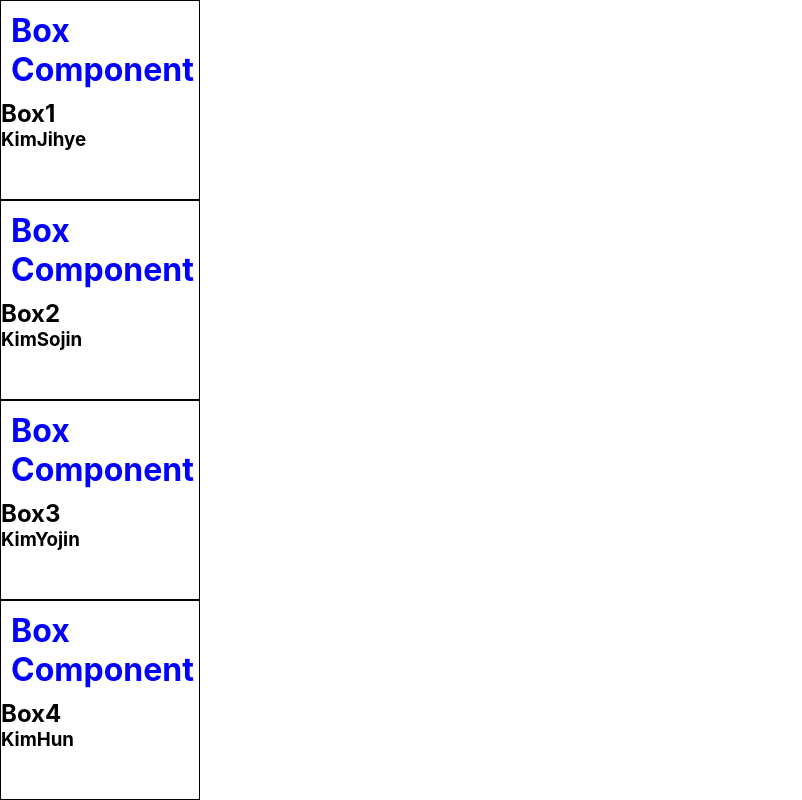
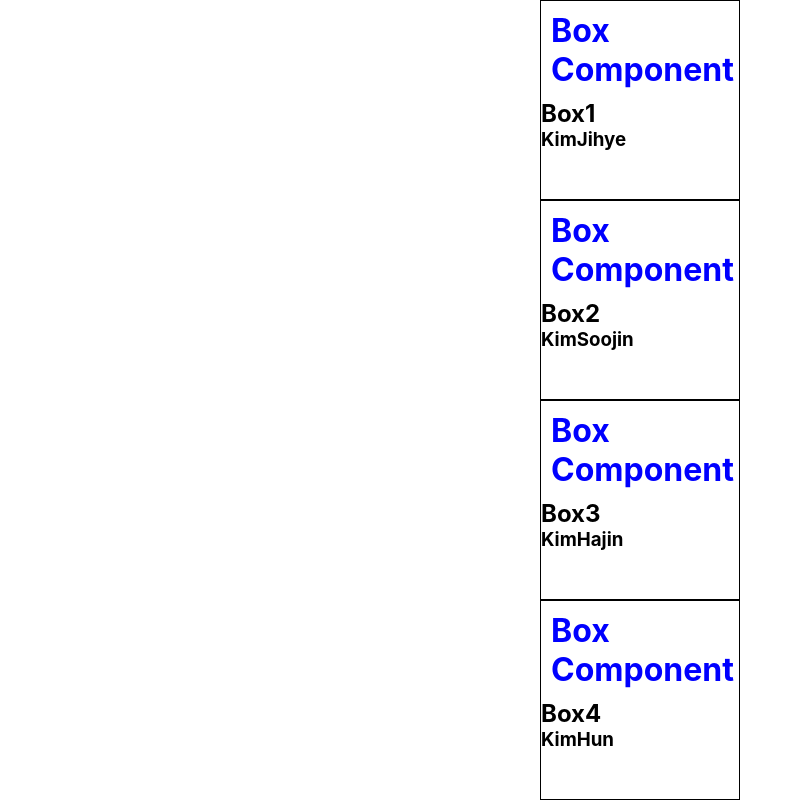
Before and after one commit to Bonobono1222/20230302_st, a React (Create React App) app in the folder react230302/: page / in a window 1280 px wide. Shown: the whole page, without its empty margins (0-802 px from the left). Built offline with nearby package versions, Linux system fonts and the light colour scheme.

Commit message:
✨ 230306 리액트 오후수업

```diff
--- a/react230302/src/App.js
+++ b/react230302/src/App.js
@@ -35,17 +35,33 @@ function App() {
     setCount(count + 1)
     console.log("num", num, "state", count);
   }
+  let num1 = [1,2,3,4];
+  let name1  = ['KimJihye','KimSoojin','KimHajin','KimHun'];
 
   // console.log 두 개 찍히는 이유는?
   // App.js에 작성한 내용은 index.js를 거쳐서 'root'라는 아이디 값이 div에 그려진다.
   // StrictMode => 리액트로 개발할 때, 잠재적인 문제가 있는지 검사해주는 모드(스스로 문제점을 찾아주는건 아니다)
   // index.js => index.html파일과 App.js파일을 연결 해주는 역활
+
   return (
     <div className='App'>
-     <Box num="1" name="KimJihye"></Box>
-     <Box num="2" name="KimSojin"></Box>
-     <Box num="3" name="KimYojin"></Box>
-     <Box num="4" name="KimHun"></Box>
+     {/*<Box num="1" name="KimJihye"></Box>
+     <Box num="2" name="KimSoojin"></Box>
+     <Box num="3" name="KimHajin"></Box>
+    <Box num="4" name="KimHun"></Box>*/}
+    {
+      name1.map(function(a, i) {
+        //변수.map(콜백함수(매개변수1,매개변수2) { return작성 })
+        // 첫번째 매개변수는 값들을 가져오고, 두번째 매개변수는 0부터 증가하는 정수
+        return (
+          <div className='box' key={i}>
+            <h1 className='blue'>Box Component</h1>
+            <h2>Box{num1[i]}</h2>
+            <h3>{name1[i]}</h3>
+          </div>
+        )
+      })
+    }
     </div>
   )
 }
--- a/react230302/src/component/Box.css
+++ b/react230302/src/component/Box.css
@@ -12,4 +12,5 @@
   width: 200px;
   height: 200px;
   border: 1px solid #000;
+  margin: 0 auto;
 }
--- a/react230302/src/component/Box.jsx
+++ b/react230302/src/component/Box.jsx
@@ -10,6 +10,7 @@ import '../component/Box.css'
 // 컴포넌트를 나누는 절대적인 기준은 없다(본인만의 기준을 만들어 사용하는게 좋음)
 
 const Box = (props) => {
+  // props => 임의의 입력을 받은 후, 화면에 어떻게 표시되는지를 기술하는 React 엘리먼트를 반환
   return (
     <div className='box'>
       <h1 className='blue'>Box Component</h1>
```
